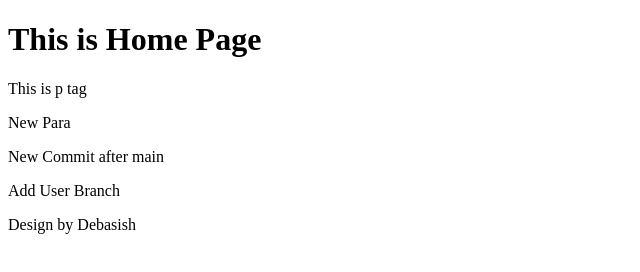
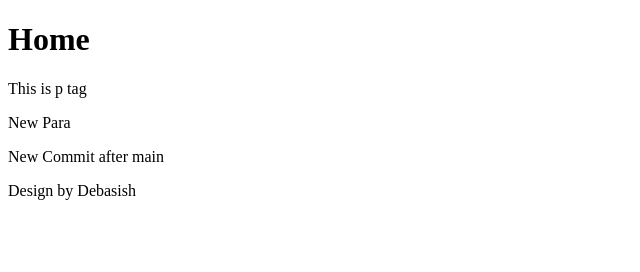
Before and after one commit to debasishsahoo/git_test1, a plain HTML site: page index.html in a window 1280 px wide. Shown: the whole page, without its empty margins (0-640 px from the left). Drawn offline with Linux system fonts and the light colour scheme.

Commit message:
rebase is done and Update the User page

```diff
--- a/index.html
+++ b/index.html
@@ -8,11 +8,10 @@
 </head>
 
 <body>
-    <h1>This is Home Page</h1>
+    <h1>Home</h1>
     <p>This is p tag</p>
     <p>New Para</p>
     <p>New Commit after main</p>
-    <p>Add User Branch</p>
     <footer>Design by Debasish</footer>
 </body>
 
```
